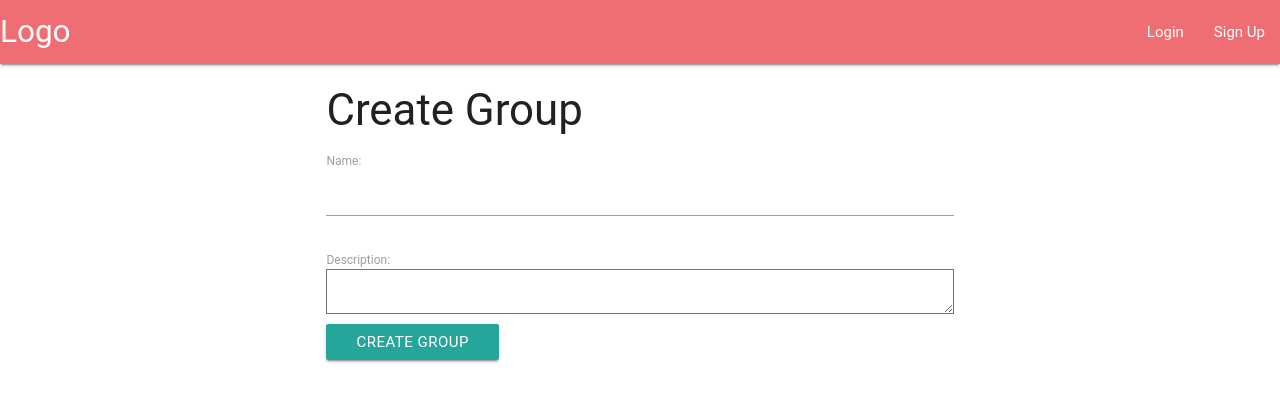
After one commit to joegotflow83/meetup, a Django app: page /home/create/group/ in a window 1280 px wide. The commit adds this page. Shown: the top 402 px of the page. Run offline with Django 3.2, Linux system fonts and the light colour scheme; some libraries are stand-ins or nearby versions; some web fonts are replaced.

Commit message:
Working on group and event creation

```diff
--- a/home/models.py
+++ b/home/models.py
@@ -10,6 +10,12 @@ class Group(models.Model):
     user = models.ForeignKey(User)
     name = models.CharField(max_length=64)
     description = models.TextField()
+
+
+class Event(models.Model):
+    user = models.ForeignKey(User)
+    name = models.CharField(max_length=64)
+    notes = models.TextField()
     location = models.CharField(max_length=512)
     meet_date = models.DateTimeField()
     meet_time = models.CharField(max_length=10)
--- a/home/urls.py
+++ b/home/urls.py
@@ -4,5 +4,6 @@ from home import views
 
 
 urlpatterns = [
-    url(r'^$', views.Home.as_view(), name='home')
+    url(r'^$', views.Home.as_view(), name='home'),
+    url(r'^create/group/$', views.CreateGroup.as_view(), name='create_group'),
 ]
--- a/home/views.py
+++ b/home/views.py
@@ -1,6 +1,24 @@
-from django.views.generic import TemplateView
+from django.views.generic import TemplateView, CreateView
+from django.core.urlresolvers import reverse
+
+from .models import Group
 
 
 class Home(TemplateView):
     """Home page when users login"""
     template_name = 'home/home.html'
+
+
+class CreateGroup(CreateView):
+    """Users can create groups"""
+    model = Group
+    fields = ('name', 'description', 'location', 'meet_date', 'meet_time')
+
+    def form_valid(self, form):
+        new_group = form.save(commit=False)
+        new_group.user = self.request.user
+        new_group.save()
+        return super().form_valid(form)
+
+    def get_success_url(self):
+        return reverse('home')
--- a/templates/base.html
+++ b/templates/base.html
@@ -10,8 +10,13 @@
     <div class="nav-wrapper">
       <a href="#" class="brand-logo">Logo</a>
       <ul id="nav-mobile" class="right hide-on-med-and-down">
-        <li><a href="{% url 'login' %}">Login</a></li>
-        <li><a href="{% url 'signup' %}">Sign Up</a></li>
+        {% if user.is_authenticated %}
+          <li><a href="{% url 'create_group' %}">Create Group</a></li>
+          <li><a href="{% url 'logout' %}">Logout</a></li>
+        {% else  %}
+          <li><a href="{% url 'login' %}">Login</a></li>
+          <li><a href="{% url 'signup' %}">Sign Up</a></li>
+        {% endif %}
       </ul>
     </div>
   </nav>
--- /dev/null
+++ b/templates/home/group_form.html
@@ -0,0 +1,14 @@
+{% extends 'base.html' %}
+
+{% block title %}Create Group{% endblock %}
+
+{% block content %}
+<div class="container">
+<h3>Create Group</h3>
+<form action="{% url 'create_group' %}">
+  {% csrf_token %}
+  {{ form.as_p }}
+  <input type="submit" value="Create Group" class="waves-effect waves-light btn">
+</form>
+</div>
+{% endblock %}
```
Also changed, not shown: home/migrations/0002_auto_20160625_0339.py (added).
